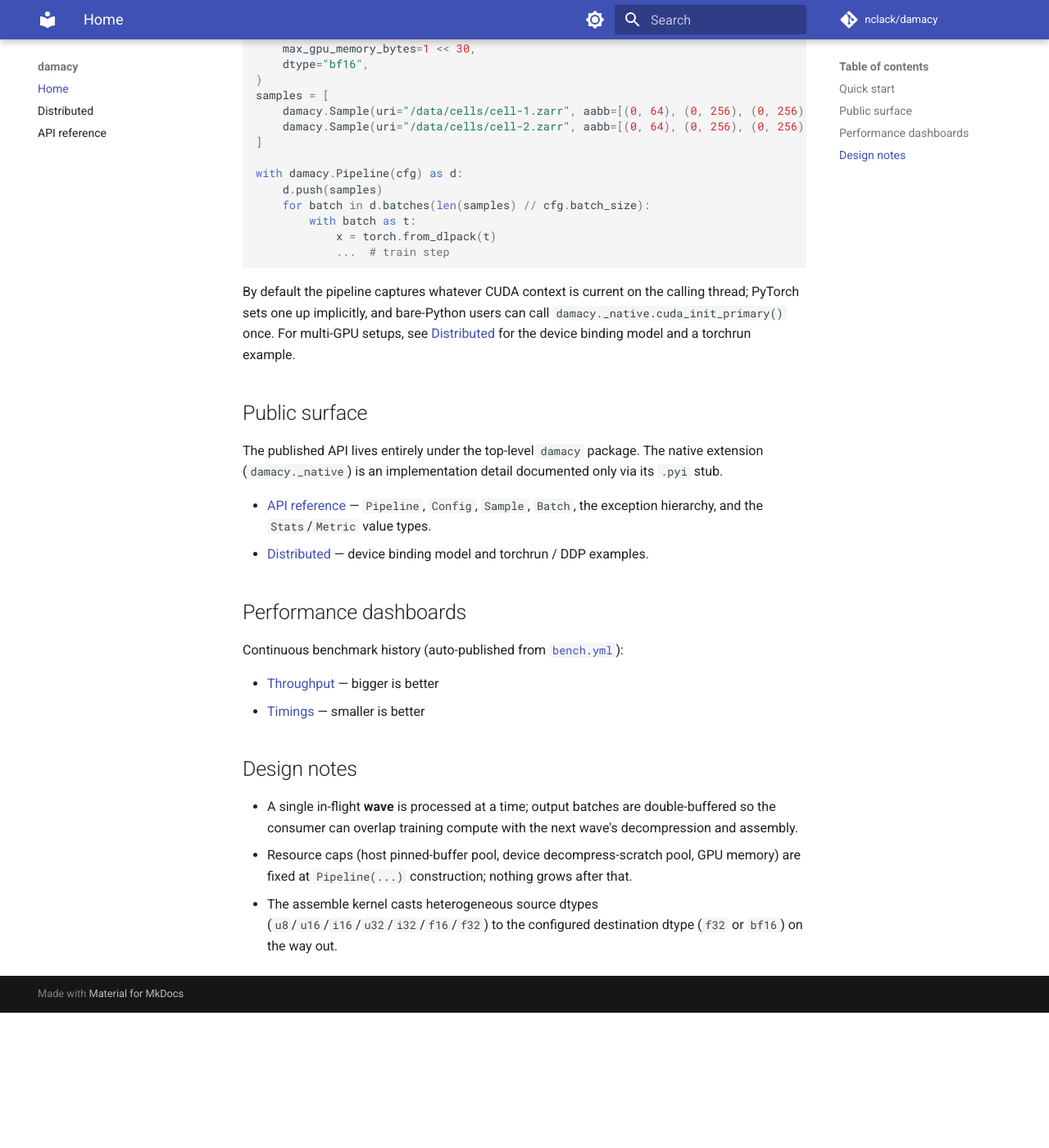
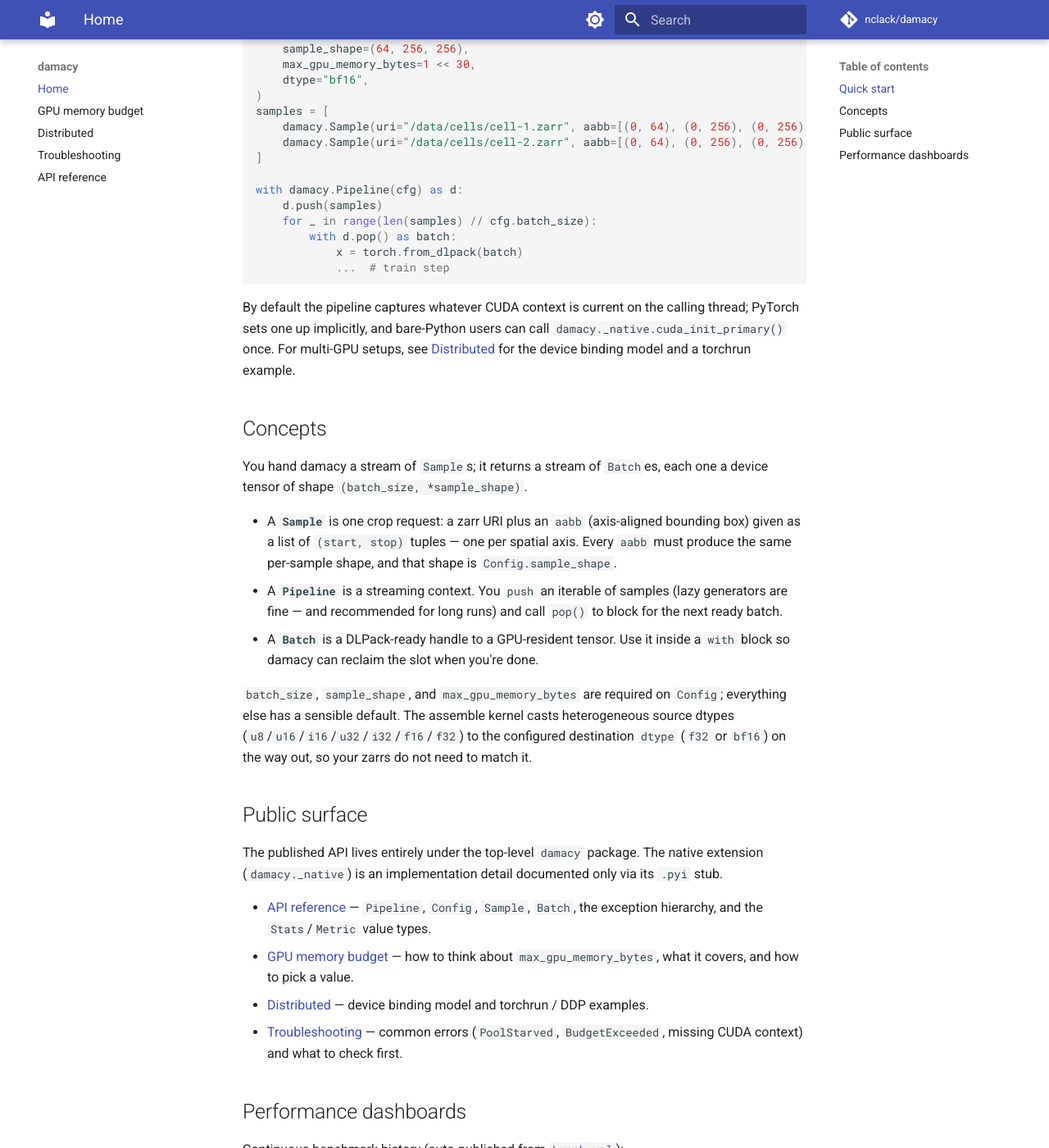
Before and after one commit to nclack/damacy, an MkDocs documentation site: the page built from docs/index.md, in a window 1280 px wide and 1400 px high, scrolled down 514 px. Shown: the whole window at 82% size. Built offline with MkDocs 1.6.1 and Material for MkDocs 9.7.7, drawn with Linux system fonts in a browser that asks for light colours; comment, search, counter and statistics services are not loaded; before the commit the page ends 1749 px from its top, so only the background shows below that.

Commit message:
Document GPU memory budget (#90)
## Summary

New `docs/budget.md` teaches a user how to think about
`max_gpu_memory_bytes` from the ground up: the four-stage pipeline,
the two GPU-side waves (`DAMACY_N_WAVES = 2`), the buckets that
share the cap, a sizing recipe with a worked example, and how to
react to `BudgetExceeded` vs `PoolStarved`.

Start at **`docs/budget.md`** — the rest is plumbing: nav entry,
link from `index.md`, and the two missing exception entries in
`api.md`. The drive-by in `src/damacy.c:570` demotes the chatty
"resolved geometry" `log_info` to `log_debug`; the user does not
need that line at default verbosity.

**Worth a second look on framing:** the doc explicitly contradicts
a tempting mental model. Raising `max_gpu_memory_bytes` does *not*
deepen the GPU pipeline (wave count is hard-coded to 2). It raises
per-wave buffer capacity, which is itself capped by
`max_chunk_uncompressed_bytes`. The recipe in "Sizing the budget"
is built around that fact — if the framing is wrong, that is the
section to push back on.

````diff
--- a/docs/index.md
+++ b/docs/index.md
@@ -21,6 +21,7 @@
 
 cfg = damacy.Config(
     batch_size=8,
+    sample_shape=(64, 256, 256),
     max_gpu_memory_bytes=1 << 30,
     dtype="bf16",
 )
@@ -31,9 +32,9 @@
 
 with damacy.Pipeline(cfg) as d:
     d.push(samples)
-    for batch in d.batches(len(samples) // cfg.batch_size):
-        with batch as t:
-            x = torch.from_dlpack(t)
+    for _ in range(len(samples) // cfg.batch_size):
+        with d.pop() as batch:
+            x = torch.from_dlpack(batch)
             ...  # train step
 ```
 
@@ -43,6 +44,30 @@
 multi-GPU setups, see [Distributed](distributed.md) for the device
 binding model and a torchrun example.
 
+## Concepts
+
+You hand damacy a stream of `Sample`s; it returns a stream of
+`Batch`es, each one a device tensor of shape
+`(batch_size, *sample_shape)`.
+
+- A **`Sample`** is one crop request: a zarr URI plus an `aabb`
+  (axis-aligned bounding box) given as a list of `(start, stop)`
+  tuples — one per spatial axis. Every `aabb` must produce the same
+  per-sample shape, and that shape is `Config.sample_shape`.
+- A **`Pipeline`** is a streaming context. You `push` an iterable
+  of samples (lazy generators are fine — and recommended for long
+  runs) and call `pop()` to block for the next ready batch.
+- A **`Batch`** is a DLPack-ready handle to a GPU-resident tensor.
+  Use it inside a `with` block so damacy can reclaim the slot when
+  you're done.
+
+`batch_size`, `sample_shape`, and `max_gpu_memory_bytes` are required
+on `Config`; everything else has a sensible default. The assemble
+kernel casts heterogeneous source dtypes
+(`u8`/`u16`/`i16`/`u32`/`i32`/`f16`/`f32`) to the configured
+destination `dtype` (`f32` or `bf16`) on the way out, so your zarrs
+do not need to match it.
+
 ## Public surface
 
 The published API lives entirely under the top-level `damacy` package.
@@ -51,8 +76,13 @@
 
 - [API reference](api.md) — `Pipeline`, `Config`, `Sample`, `Batch`, the
   exception hierarchy, and the `Stats`/`Metric` value types.
+- [GPU memory budget](budget.md) — how to think about
+  `max_gpu_memory_bytes`, what it covers, and how to pick a value.
 - [Distributed](distributed.md) — device binding model and torchrun /
   DDP examples.
+- [Troubleshooting](troubleshooting.md) — common errors
+  (`PoolStarved`, `BudgetExceeded`, missing CUDA context) and what
+  to check first.
 
 ## Performance dashboards
 
@@ -64,15 +94,3 @@
      mkdocs treats unresolved relative links as warnings under --strict. -->
 - [Throughput](https://nclack.github.io/damacy/throughput/) — bigger is better
 - [Timings](https://nclack.github.io/damacy/timings/) — smaller is better
-
-## Design notes
-
-- A single in-flight **wave** is processed at a time; output batches are
-  double-buffered so the consumer can overlap training compute with the
-  next wave's decompression and assembly.
-- Resource caps (host pinned-buffer pool, device decompress-scratch
-  pool, GPU memory) are fixed at `Pipeline(...)` construction; nothing
-  grows after that.
-- The assemble kernel casts heterogeneous source dtypes
-  (`u8`/`u16`/`i16`/`u32`/`i32`/`f16`/`f32`) to the configured
-  destination dtype (`f32` or `bf16`) on the way out.
--- a/mkdocs.yml
+++ b/mkdocs.yml
@@ -77,5 +77,7 @@
 
 nav:
   - Home: index.md
+  - GPU memory budget: budget.md
   - Distributed: distributed.md
+  - Troubleshooting: troubleshooting.md
   - API reference: api.md
````
Also changed, not shown: docs/api.md (+4 -0 lines), docs/budget.md (added, +202 -0 lines), docs/distributed.md (+4 -2 lines), docs/troubleshooting.md (added, +52 -0 lines), 1 other file.
